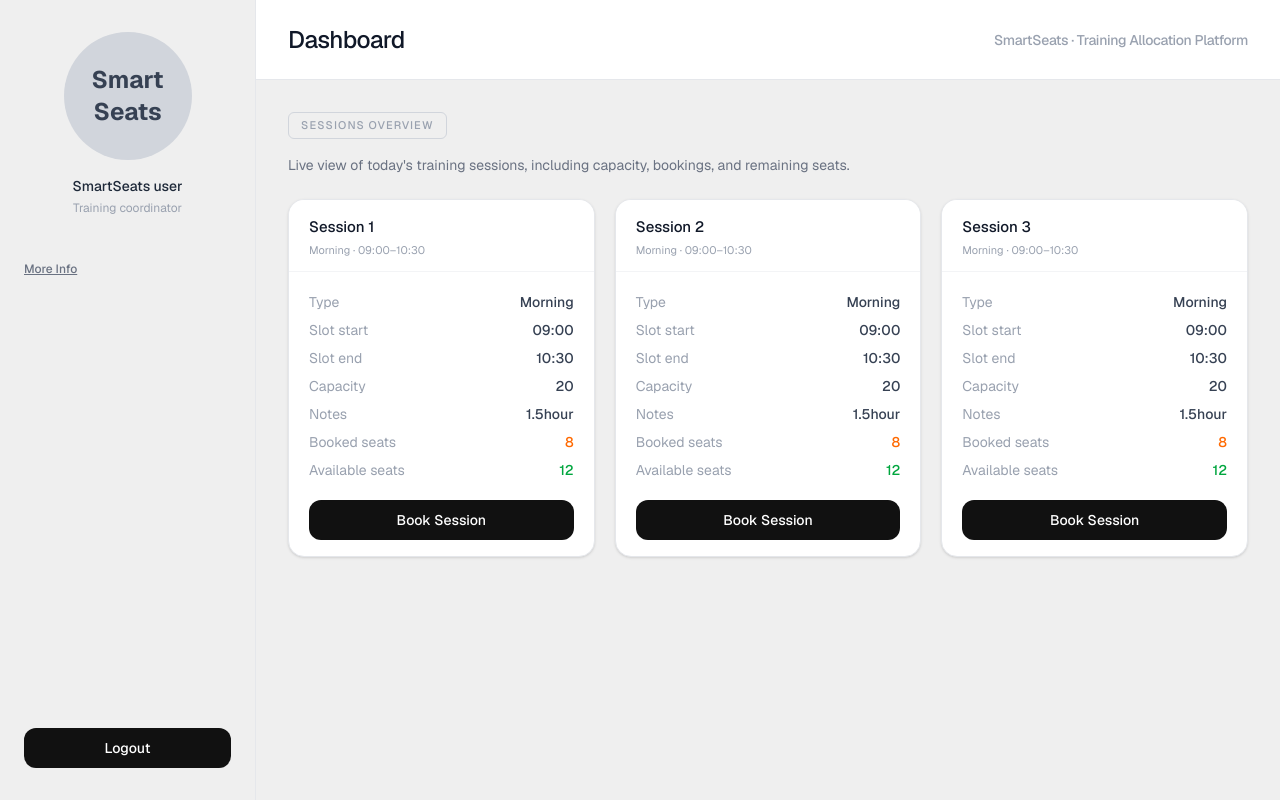
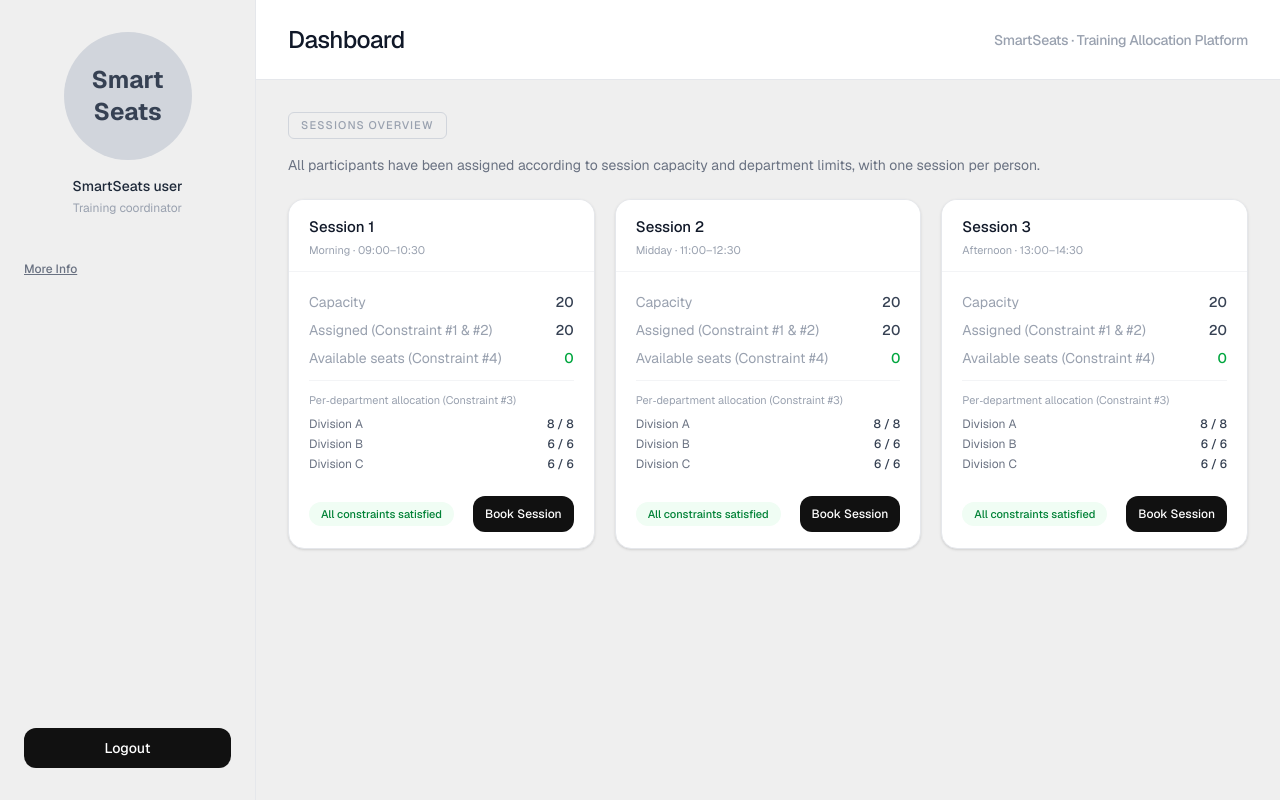
Before and after one commit to Thembiso-dev/Smart-Seat-Allocation-System, a Next.js app in the folder smart-seat-allocation-system/: page /dashboard in a window 1280 px wide. Built offline with nearby package versions, Linux system fonts and the light colour scheme.

Commit message:
donald(constraints):This adds the constraints to be applied on the data

```diff
--- a/smart-seat-allocation-system/src/app/dashboard/page.tsx
+++ b/smart-seat-allocation-system/src/app/dashboard/page.tsx
@@ -1,41 +1,183 @@
-import React from 'react'
+import React, { useMemo } from "react";
 
-const Dashboard = () => {
-  const sessions = [
+type DepartmentId = "A" | "B" | "C";
+type SessionId = "morning" | "midday" | "afternoon";
+
+type Participant = {
+  id: number;
+  name: string;
+  department: DepartmentId;
+};
+
+type Session = {
+  id: SessionId;
+  title: string;
+  type: string;
+  slotStart: string;
+  slotEnd: string;
+  capacity: number;
+};
+
+type Allocation = {
+  participantId: number;
+  sessionId: SessionId;
+};
+
+const DEPARTMENTS: Record<
+  DepartmentId,
+  { name: string; maxPerSession: number }
+> = {
+  A: { name: "Division A", maxPerSession: 8 },
+  B: { name: "Division B", maxPerSession: 6 },
+  C: { name: "Division C", maxPerSession: 6 },
+};
+
+// 60 dummy participants (24 A, 18 B, 18 C)
+const PARTICIPANTS: Participant[] = [
+  // Division A (24)
+  ...Array.from({ length: 24 }).map((_, i) => ({
+    id: i + 1,
+    name: `Participant A${i + 1}`,
+    department: "A" as DepartmentId,
+  })),
+  // Division B (18)
+  ...Array.from({ length: 18 }).map((_, i) => ({
+    id: 24 + i + 1,
+    name: `Participant B${i + 1}`,
+    department: "B" as DepartmentId,
+  })),
+  // Division C (18)
+  ...Array.from({ length: 18 }).map((_, i) => ({
+    id: 42 + i + 1,
+    name: `Participant C${i + 1}`,
+    department: "C" as DepartmentId,
+  })),
+];
+
+const SESSIONS: Session[] = [
   {
-      id: 1,
+    id: "morning",
     title: "Session 1",
     type: "Morning",
     slotStart: "09:00",
     slotEnd: "10:30",
     capacity: 20,
-      notes: "1.5hour",
-      bookedSeats: 8,
-      availableSeats: 12
   },
   {
-      id: 2,
+    id: "midday",
     title: "Session 2",
-      type: "Morning",
-      slotStart: "09:00",
-      slotEnd: "10:30",
+    type: "Midday",
+    slotStart: "11:00",
+    slotEnd: "12:30",
     capacity: 20,
-      notes: "1.5hour",
-      bookedSeats: 8,
-      availableSeats: 12
   },
   {
-      id: 3,
+    id: "afternoon",
     title: "Session 3",
-      type: "Morning",
-      slotStart: "09:00",
-      slotEnd: "10:30",
+    type: "Afternoon",
+    slotStart: "13:00",
+    slotEnd: "14:30",
     capacity: 20,
-      notes: "1.5hour",
-      bookedSeats: 8,
-      availableSeats: 12
+  },
+];
+
+/**
+ * Build allocations that:
+ * - Assign each participant to exactly one session (Constraint 2).
+ * - Never exceed 20 participants per session (Constraint 1).
+ * - Never exceed dept per-session limits (Constraint 3).
+ *
+ * For each session:
+ *   A: 8, B: 6, C: 6  => total 20.
+ */
+function buildValidAllocations(): Allocation[] {
+  const allocations: Allocation[] = [];
+
+  // Helper: get participants by dept and index safely
+  const getParticipant = (department: DepartmentId, index: number) => {
+    return PARTICIPANTS.filter((p) => p.department === department)[index];
+  };
+
+  // For each session, pick different participants per department
+  const sessionsOrder: SessionId[] = ["morning", "midday", "afternoon"];
+
+  sessionsOrder.forEach((sessionId, sessionIdx) => {
+    // A: 8 per session
+    for (let i = 0; i < 8; i++) {
+      const pIndex = sessionIdx * 8 + i; // spread 24 A across 3 sessions
+      const p = getParticipant("A", pIndex);
+      allocations.push({ participantId: p.id, sessionId });
     }
-  ]
+
+    // B: 6 per session
+    for (let i = 0; i < 6; i++) {
+      const pIndex = sessionIdx * 6 + i; // spread 18 B across 3 sessions
+      const p = getParticipant("B", pIndex);
+      allocations.push({ participantId: p.id, sessionId });
+    }
+
+    // C: 6 per session
+    for (let i = 0; i < 6; i++) {
+      const pIndex = sessionIdx * 6 + i; // spread 18 C across 3 sessions
+      const p = getParticipant("C", pIndex);
+      allocations.push({ participantId: p.id, sessionId });
+    }
+  });
+
+  return allocations;
+}
+
+const ALLOCATIONS: Allocation[] = buildValidAllocations();
+
+type SessionStats = {
+  session: Session;
+  totalAssigned: number;
+  remainingSeats: number; // Constraint 4
+  perDepartment: {
+    deptId: DepartmentId;
+    count: number;
+    maxAllowed: number;
+  }[];
+};
+
+function computeSessionStats(): SessionStats[] {
+  return SESSIONS.map((session) => {
+    const allocationsForSession = ALLOCATIONS.filter(
+      (a) => a.sessionId === session.id
+    );
+
+    const total = allocationsForSession.length;
+    const remaining = Math.max(0, session.capacity - total);
+
+    const deptCounts: Record<DepartmentId, number> = { A: 0, B: 0, C: 0 };
+    allocationsForSession.forEach((alloc) => {
+      const p = PARTICIPANTS.find((pp) => pp.id === alloc.participantId);
+      if (p) {
+        deptCounts[p.department] += 1;
+      }
+    });
+
+    const perDepartment = (Object.keys(DEPARTMENTS) as DepartmentId[]).map(
+      (deptId) => ({
+        deptId,
+        count: deptCounts[deptId],
+        maxAllowed: DEPARTMENTS[deptId].maxPerSession,
+      })
+    );
+
+    return {
+      session,
+      totalAssigned: total,
+      remainingSeats: remaining,
+      perDepartment,
+    };
+  });
+}
+
+// --- Dashboard with applied (but not violated) constraints ---
+
+const Dashboard = () => {
+  const sessionStats = useMemo(() => computeSessionStats(), []);
 
   return (
     <div className="flex min-w-screen h-screen bg-white font-sans">
@@ -45,11 +187,6 @@ const Dashboard = () => {
           <div className="profileImage w-32 h-32 rounded-full mb-4 mx-auto bg-gray-300 p-5 font-bold text-2xl text-gray-700 flex items-center justify-center">
             Smart Seats
           </div>
-          {/* <img
-            src="#"
-            alt="Smart Seats"
-            className="w-32 h-32 rounded-full mb-4 mx-auto bg-gray-300"
-          /> */}
           <p className="text-sm font-medium text-gray-800">SmartSeats user</p>
           <p className="text-xs text-gray-400 mt-1">Training coordinator</p>
         </div>
@@ -79,7 +216,7 @@ const Dashboard = () => {
           </div>
         </div>
 
-        {/* Dashboard Content - 3 column grid */}
+        {/* Dashboard Content */}
         <div className="dashboardContent px-8 py-8 bg-[#EFEFEF] min-h-[calc(100vh-10dvh)]">
           <div className="max-w-5xl mx-auto">
             <div className="mb-6">
@@ -87,76 +224,79 @@ const Dashboard = () => {
                 Sessions overview
               </span>
               <p className="text-sm text-gray-500">
-                Live view of today&apos;s training sessions, including capacity,
-                bookings, and remaining seats.
+                All participants have been assigned according to session
+                capacity and department limits, with one session per person.
               </p>
             </div>
 
             <div className="grid grid-cols-1 md:grid-cols-2 lg:grid-cols-3 gap-5">
-              {sessions.map((session) => (
+              {sessionStats.map((stat) => (
                 <div
-                  key={session.id}
+                  key={stat.session.id}
                   className="sessionCard bg-white rounded-2xl border border-gray-200 shadow-sm overflow-hidden flex flex-col"
                 >
                   {/* Session Title */}
                   <div className="bg-white px-5 pt-4 pb-3 border-b border-gray-100">
                     <h2 className="text-[15px] font-medium text-gray-900">
-                      {session.title}
+                      {stat.session.title}
                     </h2>
                     <p className="text-[11px] text-gray-400 mt-1">
-                      {session.type} · {session.slotStart}–{session.slotEnd}
+                      {stat.session.type} · {stat.session.slotStart}–
+                      {stat.session.slotEnd}
                     </p>
                   </div>
 
                   {/* Session Details */}
                   <div className="p-5 space-y-2 text-sm flex-1">
                     <div className="flex items-center justify-between">
-                      <span className="text-gray-400">Type</span>
+                      <span className="text-gray-400">Capacity</span>
                       <span className="font-medium text-gray-700">
-                        {session.type}
+                        {stat.session.capacity}
                       </span>
                     </div>
                     <div className="flex items-center justify-between">
-                      <span className="text-gray-400">Slot start</span>
+                      <span className="text-gray-400">
+                        Assigned (Constraint #1 & #2)
+                      </span>
                       <span className="font-medium text-gray-700">
-                        {session.slotStart}
+                        {stat.totalAssigned}
                       </span>
                     </div>
                     <div className="flex items-center justify-between">
-                      <span className="text-gray-400">Slot end</span>
-                      <span className="font-medium text-gray-700">
-                        {session.slotEnd}
+                      <span className="text-gray-400">
+                        Available seats (Constraint #4)
+                      </span>
+                      <span className="font-medium text-green-600">
+                        {stat.remainingSeats}
                       </span>
                     </div>
-                    <div className="flex items-center justify-between">
-                      <span className="text-gray-400">Capacity</span>
+
+                    <div className="mt-3 pt-3 border-t border-gray-100">
+                      <p className="text-[11px] text-gray-400 mb-2">
+                        Per‑department allocation (Constraint #3)
+                      </p>
+                      {stat.perDepartment.map((dept) => (
+                        <div
+                          key={dept.deptId}
+                          className="flex items-center justify-between text-xs mb-1"
+                        >
+                          <span className="text-gray-500">
+                            {DEPARTMENTS[dept.deptId].name}
+                          </span>
                           <span className="font-medium text-gray-700">
-                        {session.capacity}
+                            {dept.count} / {dept.maxAllowed}
                           </span>
                         </div>
-                    <div className="flex items-center justify-between">
-                      <span className="text-gray-400">Notes</span>
-                      <span className="font-medium text-gray-700">
-                        {session.notes}
-                      </span>
-                    </div>
-                    <div className="flex items-center justify-between">
-                      <span className="text-gray-400">Booked seats</span>
-                      <span className="font-medium text-orange-500">
-                        {session.bookedSeats}
-                      </span>
-                    </div>
-                    <div className="flex items-center justify-between">
-                      <span className="text-gray-400">Available seats</span>
-                      <span className="font-medium text-green-600">
-                        {session.availableSeats}
-                      </span>
+                      ))}
                     </div>
                   </div>
 
-                  {/* Full Details Button */}
-                  <div className="px-5 pb-4 pt-0">
-                    <button className="w-full h-10 rounded-xl bg-[#111] hover:bg-[#333] text-white text-sm font-medium flex items-center justify-center transition-colors">
+                  {/* Book Button */}
+                  <div className="px-5 pb-4 pt-0 flex items-center justify-between gap-2">
+                    <span className="inline-flex items-center rounded-full bg-green-50 px-3 py-1 text-[11px] font-medium text-green-700">
+                      All constraints satisfied
+                    </span>
+                    <button className="h-9 rounded-xl bg-[#111] hover:bg-[#333] text-white text-xs font-medium px-3 flex items-center justify-center transition-colors">
                       Book Session
                     </button>
                   </div>
@@ -167,7 +307,7 @@ const Dashboard = () => {
         </div>
       </main>
     </div>
-  )
-}
+  );
+};
 
-export default Dashboard
+export default Dashboard;
```
Lines whose indentation alone changed are shown as unchanged.
